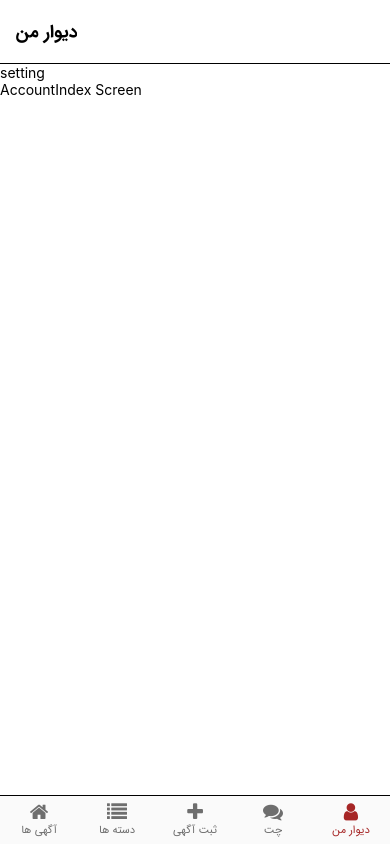
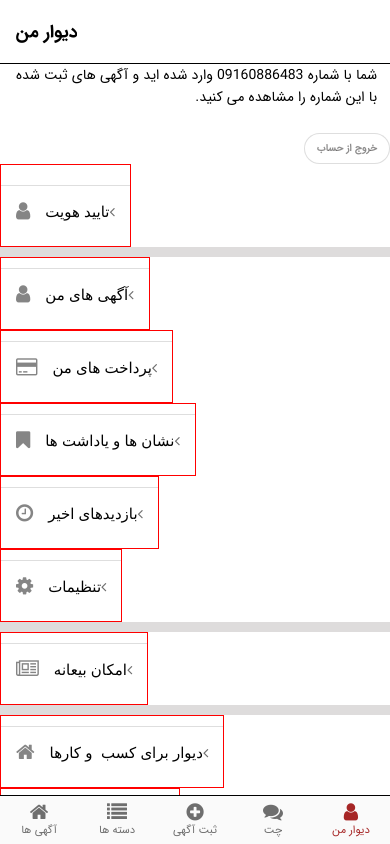
Before and after one commit to mehdisadooni/divar-clone-rn, a React Native app: screen /MyDivar in a window 390 px wide. Built offline with nearby package versions, Linux system fonts and the light colour scheme.

Commit message:
complete Account index screen

```diff
--- /dev/null
+++ b/src/components/AccountItem/index.js
@@ -0,0 +1,29 @@
+import React from "react";
+
+import {TouchableNativeFeedback, View, Text} from "react-native";
+import {styles} from "./styles";
+import FontAwesome from "react-native-vector-icons/FontAwesome";
+import {colors} from "../../utils/colors";
+
+const AccountMenu = props => {
+    return (
+        <TouchableNativeFeedback onPress={props.onPress} style={{
+            paddingVertical: 10,
+        }}>
+            <View style={[styles.menuContainer, props.style]}>
+                <View style={styles.menu}>
+                    {props.icon}
+                    <Text
+                        style={{
+                            marginLeft: 15,
+                            fontSize: 15
+                        }}
+                    >{props.label}</Text>
+                </View>
+                <FontAwesome name="angle-left" color={colors.gray} size={15}/>
+            </View>
+        </TouchableNativeFeedback>
+    )
+}
+
+export default AccountMenu
--- /dev/null
+++ b/src/components/AccountItem/styles.js
@@ -0,0 +1,18 @@
+import {StyleSheet} from "react-native";
+import {colors} from "../../utils/colors";
+
+export const styles = StyleSheet.create({
+    menuContainer: {
+        flexDirection: 'row',
+        justifyContent: 'space-between',
+        alignItems: 'center',
+        padding: 15,
+        borderColor: 'rgba(197,196,196,0.56)',
+        borderTopWidth:1,
+        borderBottomColor:1,
+    },
+    menu: {
+        flexDirection: 'row',
+        alignItems: 'center',
+    },
+})
--- a/src/routes/Tabs.js
+++ b/src/routes/Tabs.js
@@ -61,7 +61,7 @@
                 options={{
                     title: 'ثبت آگهی',
                     tabBarIcon: ({color, size}) => (
-                        <FontAwesome name="plus" color={color} size={20}/>
+                        <FontAwesome name="plus-circle" color={color} size={20}/>
                     )
                 }}
             />
--- a/src/screens/account/index/index.js
+++ b/src/screens/account/index/index.js
@@ -1,18 +1,123 @@
-import React from "react";
-import {View, Text, TouchableOpacity} from "react-native";
+import React, {useState} from "react";
+import {Text, View, TouchableOpacity, ScrollView, RefreshControl} from "react-native";
+import {styles} from "./styles";
+import AccountMenu from "../../../components/AccountItem";
+import FontAwesome from "react-native-vector-icons/FontAwesome";
+import {colors} from "../../../utils/colors";
+
+const AccountIndex = () => {
+
+    let user;
+    const [refreshing, setRefreshing] = useState(false);
+
+    const handleRefreshing = () => {
+        setRefreshing(true)
+        setTimeout(() => {
+            setRefreshing(false)
+        }, 2000)
+    }
 
 
-const AccountIndex = ({navigation}) => {
     return (
-        <View>
-            <TouchableOpacity
-                activeOpacity={0.6}
-                onPress={() => navigation.navigate('SettingsIndex')}
-            >
-                <Text>setting</Text>
-            </TouchableOpacity>
-            <Text>AccountIndex Screen</Text>
-        </View>
+        <ScrollView
+            style={styles.container}
+            refreshControl={<RefreshControl
+                refreshing={refreshing}
+                onRefresh={handleRefreshing}
+                colors={[colors.red]}
+            />}
+        >
+            <View style={styles.authSection}>
+                {!user ? (
+                    <>
+                        <Text style={styles.authSectionText}>
+                            شما با شماره 09160886483 وارد شده
+                            اید و آگهی های ثبت شده با
+                            این شماره را مشاهده می کنید.
+                        </Text>
+                        <View style={styles.authSectionBtnContainer}>
+                            <TouchableOpacity style={styles.authSectionButton}>
+                                <Text style={styles.authSectionButtonText}>خروج از حساب</Text>
+                            </TouchableOpacity>
+                        </View>
+                        <AccountMenu
+                            style={{marginTop:10}}
+                            label="تایید هویت"
+                            icon={<FontAwesome name='user' size={20} color={'rgba(38,38,38,0.56)'}/>}
+                        />
+
+                    </>
+                ) : (
+                    <>
+                        <Text style={styles.authSectionText}>برای استفاده از تمام امکانات دیوار، وارد حساب
+                            خود
+                            شوید.</Text>
+                        <View style={styles.authSectionBtnContainer}>
+                            <TouchableOpacity style={styles.authSectionButton}>
+                                <Text style={styles.authSectionButtonText}>ورود به حساب</Text>
+                            </TouchableOpacity>
+                        </View>
+                    </>
+                )}
+
+            </View>
+
+            <View style={styles.section}>
+                <AccountMenu
+                    label="آگهی های من"
+                    icon={<FontAwesome name='user' size={20} color={'rgba(38,38,38,0.56)'}/>}
+                />
+
+                <AccountMenu
+                    label="پرداخت های من"
+                    icon={<FontAwesome name='credit-card' size={20} color={'rgba(38,38,38,0.56)'}/>}
+                />
+
+                <AccountMenu
+                    label="نشان ها و یاداشت ها"
+                    icon={<FontAwesome name='bookmark' size={20} color={'rgba(38,38,38,0.56)'}/>}
+                />
+
+                <AccountMenu
+                    label="بازدیدهای اخیر"
+                    icon={<FontAwesome name='clock-o' size={20} color={'rgba(38,38,38,0.56)'}/>}
+                />
+
+                <AccountMenu
+                    onPress={() => props.navigation.navigate({routeName: 'IndexSetting'})}
+                    label="تنظیمات"
+                    icon={<FontAwesome name='gear' size={20} color={'rgba(38,38,38,0.56)'}/>}
+                />
+            </View>
+
+            <View style={styles.section}>
+
+                <AccountMenu
+                    label="امکان بیعانه"
+                    icon={<FontAwesome name='newspaper-o' size={20} color={'rgba(38,38,38,0.56)'}/>}
+                />
+            </View>
+
+            <View style={styles.section}>
+
+                <AccountMenu
+                    label="دیوار برای کسب  و کارها"
+                    icon={<FontAwesome name='home' size={20} color={'rgba(38,38,38,0.56)'}/>}
+                />
+
+                <AccountMenu
+                    label="پشتیبانی و قوانین"
+                    icon={<FontAwesome name='life-saver' size={20} color={'rgba(38,38,38,0.56)'}/>}
+                />
+
+                <AccountMenu
+                    label="درباره دیوار"
+                    icon={<FontAwesome name='info-circle' size={20} color={'rgba(38,38,38,0.56)'}/>}
+                />
+
+            </View>
+
+        </ScrollView>
     )
 }
 
--- a/src/screens/account/index/styles.js
+++ b/src/screens/account/index/styles.js
@@ -0,0 +1,49 @@
+import {StyleSheet} from "react-native";
+import {colors} from "../../../utils/colors";
+import {fonts} from "../../../utils/fonts";
+
+export const styles = StyleSheet.create({
+
+    container: {
+        flex: 1,
+        backgroundColor: '#dedcdc',
+    },
+
+    authSection: {
+        marginBottom: 10,
+        backgroundColor:'#fff'
+    },
+    authSectionText:{
+      fontFamily:fonts.iranSans,
+        paddingHorizontal: 13,
+    },
+
+    section: {
+        backgroundColor: '#fff',
+        marginBottom: 10,
+    },
+
+    authSectionBtnContainer: {
+        alignItems: 'flex-end',
+    },
+    authSectionButton: {
+        marginTop: 25,
+        // elevation: 8,
+        backgroundColor: "#ffff",
+        borderRadius: 20,
+        borderWidth: 1,
+        borderColor: 'rgba(197,196,196,0.56)',
+        paddingVertical: 7,
+        paddingHorizontal: 12,
+        shadowColor: '#fff'
+    },
+    authSectionButtonText: {
+        fontSize: 10,
+        color: 'rgba(51,50,50,0.56)',
+        fontWeight: "bold",
+        alignSelf: "center",
+        // textTransform: "uppercase"
+        shadowOpacity: 0,
+        fontFamily:fonts.iranSans
+    },
+})
```
